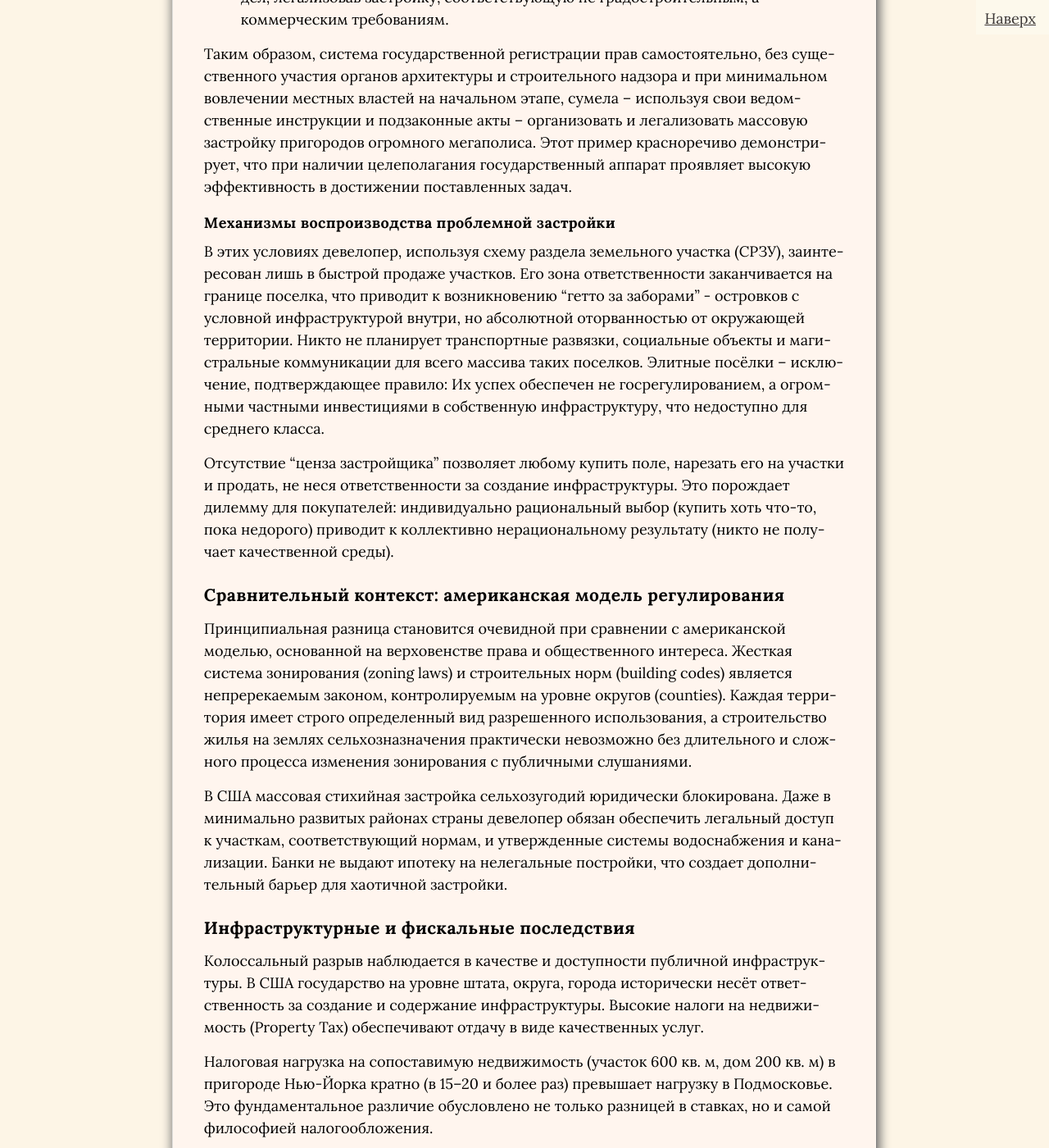
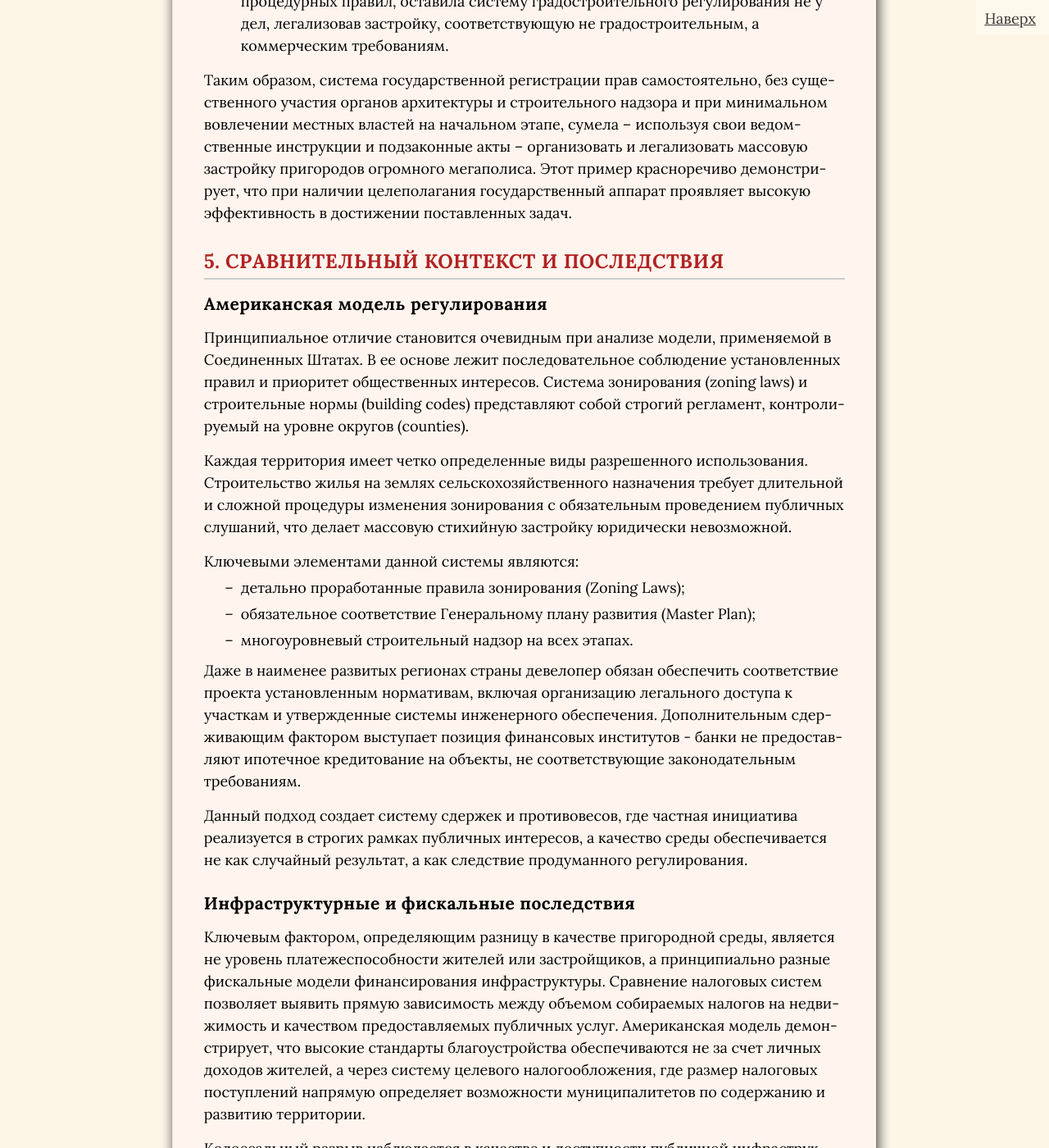
Before and after one commit to SergSi/land-use-art, a Jekyll site: the page built from _posts/2025-09-20-suburb.md, in a window 1280 px wide and 1400 px high, scrolled down 12988 px. Shown: the whole window at 82% size. Built offline with Jekyll 4.4.1, drawn with Linux system fonts in a browser that asks for light colours; some web fonts are replaced; some of the changed text lies outside the part shown.

Commit message:
Update 2025-09-20-suburb.md

```diff
--- a/_posts/2025-09-20-suburb.md
+++ b/_posts/2025-09-20-suburb.md
@@ -122,19 +122,27 @@ class: article
 
 Таким образом, система государственной регистрации прав самостоятельно, без существенного участия органов архитектуры и строительного надзора и при минимальном вовлечении местных властей на начальном этапе, сумела – используя свои ведомственные инструкции и подзаконные акты – организовать и легализовать массовую застройку пригородов огромного мегаполиса. Этот пример красноречиво демонстрирует, что при наличии целеполагания государственный аппарат проявляет высокую эффективность в достижении поставленных задач.
 
-#### Механизмы воспроизводства проблемной застройки
+## 5. Сравнительный контекст и последствия
 
-В этих условиях девелопер, используя схему раздела земельного участка (СРЗУ), заинтересован лишь в быстрой продаже участков. Его зона ответственности заканчивается на границе поселка, что приводит к возникновению "гетто за заборами" - островков с условной инфраструктурой внутри, но абсолютной оторванностью от окружающей территории. Никто не планирует транспортные развязки, социальные объекты и магистральные коммуникации для всего массива таких поселков. Элитные посёлки – исключение, подтверждающее правило: Их успех обеспечен не госрегулированием, а огромными частными инвестициями в собственную инфраструктуру, что недоступно для среднего класса.
+### Американская модель регулирования
 
-Отсутствие "ценза застройщика" позволяет любому купить поле, нарезать его на участки и продать, не неся ответственности за создание инфраструктуры. Это порождает дилемму для покупателей: индивидуально рациональный выбор (купить хоть что-то, пока недорого) приводит к коллективно нерациональному результату (никто не получает качественной среды).
+Принципиальное отличие становится очевидным при анализе модели, применяемой в Соединенных Штатах. В ее основе лежит последовательное соблюдение установленных правил и приоритет общественных интересов. Система зонирования (zoning laws) и строительные нормы (building codes) представляют собой строгий регламент, контролируемый на уровне округов (counties).
 
-### Сравнительный контекст: американская модель регулирования
+Каждая территория имеет четко определенные виды разрешенного использования. Строительство жилья на землях сельскохозяйственного назначения требует длительной и сложной процедуры изменения зонирования с обязательным проведением публичных слушаний, что делает массовую стихийную застройку юридически невозможной.
 
-Принципиальная разница становится очевидной при сравнении с американской моделью, основанной на верховенстве права и общественного интереса. Жесткая система зонирования (zoning laws) и строительных норм (building codes) является непререкаемым законом, контролируемым на уровне округов (counties). Каждая территория имеет строго определенный вид разрешенного использования, а строительство жилья на землях сельхозназначения практически невозможно без длительного и сложного процесса изменения зонирования с публичными слушаниями.
+Ключевыми элементами данной системы являются:
 
-В США массовая стихийная застройка сельхозугодий юридически блокирована. Даже в минимально развитых районах страны девелопер обязан обеспечить легальный доступ к участкам, соответствующий нормам, и утвержденные системы водоснабжения и канализации. Банки не выдают ипотеку на нелегальные постройки, что создает дополнительный барьер для хаотичной застройки.
+- детально проработанные правила зонирования (Zoning Laws);
+- обязательное соответствие Генеральному плану развития (Master Plan);
+- многоуровневый строительный надзор на всех этапах.
+
+Даже в наименее развитых регионах страны девелопер обязан обеспечить соответствие проекта установленным нормативам, включая организацию легального доступа к участкам и утвержденные системы инженерного обеспечения. Дополнительным сдерживающим фактором выступает позиция финансовых институтов - банки не предоставляют ипотечное кредитование на объекты, не соответствующие законодательным требованиям.
+
+Данный подход создает систему сдержек и противовесов, где частная инициатива реализуется в строгих рамках публичных интересов, а качество среды обеспечивается не как случайный результат, а как следствие продуманного регулирования.
 
 ### Инфраструктурные и фискальные последствия
+
+Ключевым фактором, определяющим разницу в качестве пригородной среды, является не уровень платежеспособности жителей или застройщиков, а принципиально разные фискальные модели финансирования инфраструктуры. Сравнение налоговых систем позволяет выявить прямую зависимость между объемом собираемых налогов на недвижимость и качеством предоставляемых публичных услуг. Американская модель демонстрирует, что высокие стандарты благоустройства обеспечиваются не за счет личных доходов жителей, а через систему целевого налогообложения, где размер налоговых поступлений напрямую определяет возможности муниципалитетов по содержанию и развитию территории.
 
 Колоссальный разрыв наблюдается в качестве и доступности публичной инфраструктуры. В США государство на уровне штата, округа, города исторически несёт ответственность за создание и содержание инфраструктуры. Высокие налоги на недвижимость (Property Tax) обеспечивают отдачу в виде качественных услуг.
 
@@ -153,9 +161,11 @@ class: article
     *   в российской модели налог носит скорее символический характер и не является значимым источником финансирования развития инфраструктуры вокруг конкретного посёлка;
     *   в американской модели Property Tax — это краеугольный камень местного самоуправления. Высокие налоги напрямую идут на содержание и развитие той самой среды, которая обеспечивает высокую стоимость и комфорт недвижимости.
 
-Таким образом, выявленное различие отражает глубокий раскол в подходах: модель в Подмосковье минимизирует текущие расходы владельца, но перекладывает решение инфраструктурных проблем на него же, в то время как модель Нью-Йорка предполагает высокие коллективные расходы через налоги для гарантированного обеспечения всех объектов централизованными услугами высокого качества.
+Выявленное различие отражает глубокий раскол в подходах: модель в Подмосковье минимизирует текущие расходы владельца, но перекладывает решение инфраструктурных проблем на него же, в то время как модель Нью-Йорка предполагает высокие коллективные расходы через налоги для гарантированного обеспечения всех объектов централизованными услугами высокого качества.
 
 В российской модели возник фискальный разрыв: муниципалитеты не получают достаточно средств от новой застройки для её обустройства. Низкие налоги и отсутствие механизмов финансирования инфраструктуры делают местные власти не заинтересованными в развитии, а лишь в распродаже земли. Если стоимость создания полноценной инфраструктуры в расчёте на один участок (асфальтированная дорога, тротуары, электроснабжение, освещение улиц, централизованные канализация и водоснабжение) составляет около 1 000 000 рублей, то для аккумулирования этой суммы за счёт собираемых ежегодных налогов потребуется примерно 90 лет. Низкие налоги и отсутствие механизмов финансирования инфраструктуры делают местные власти не заинтересованными в развитии, а лишь в распродаже земли. Это вынуждает людей создавать микрогосударства с высокими заборами, частными скважинами и септиками, поскольку настоящее государство не обеспечивает им безопасность и услуги.
+
+Проведенный анализ наглядно демонстрирует, что качество инфраструктуры определяется не столько платежеспособностью населения или застройщиков, сколько выбранной моделью налогообложения. Фискальный разрыв между системами проявляется в том, что в одном случае низкие налоги приводят к деградации публичной инфраструктуры и перекладыванию расходов на собственников, в другом – высокие налоговые поступления создают замкнутую систему самофинансирования территории. Это опровергает распространенное заблуждение о том, что проблемы подмосковной застройки связаны с недостатком частных инвестиций, и показывает их природу, коренящуюся в фискальной политике.
 
 ### Культурно-исторический контекст и институциональная инерция
 
```
Also changed, not shown: other parts of _posts/2025-09-20-suburb.md (+2 -6 lines).
